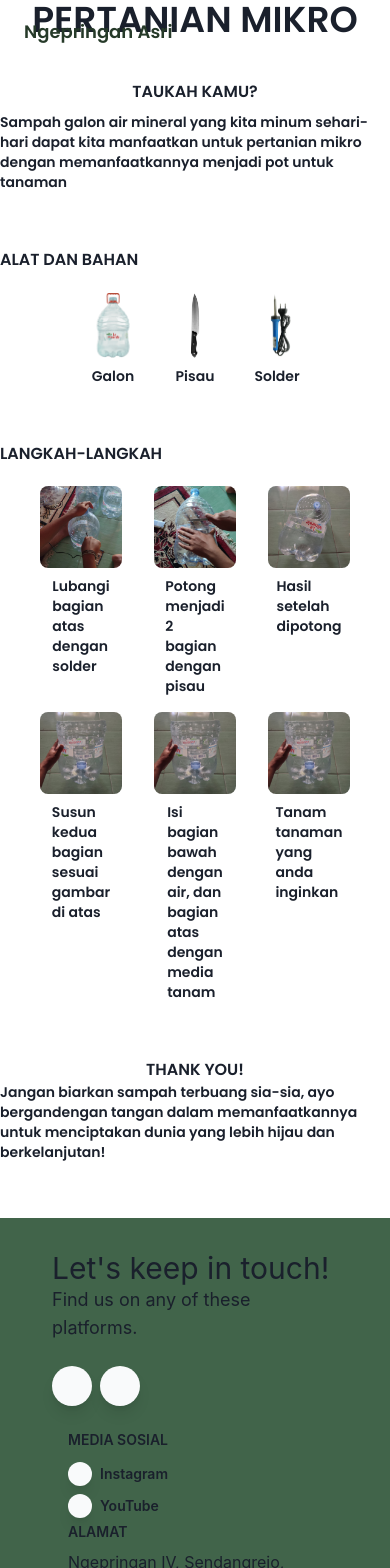
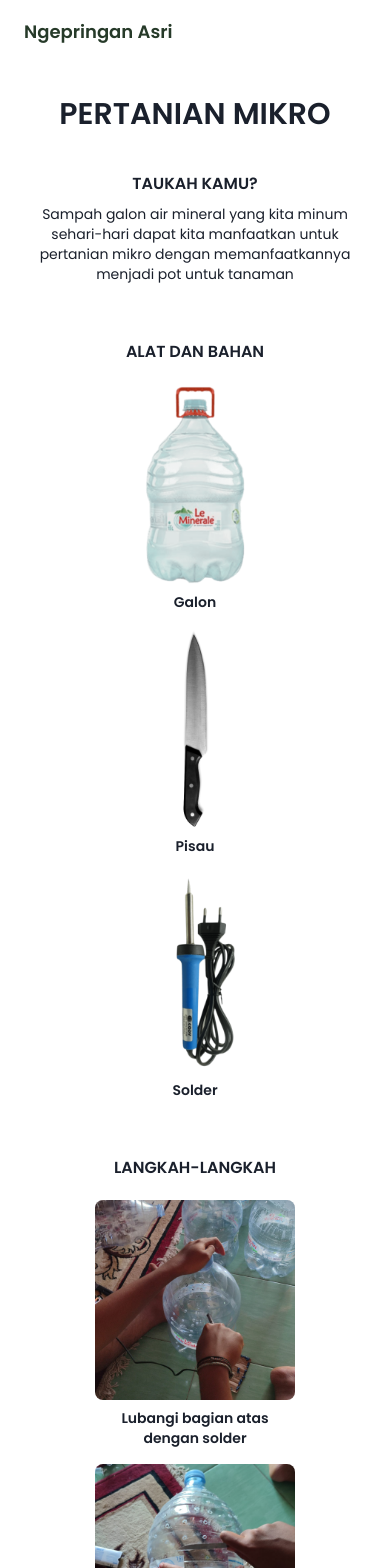
Before and after one commit to mhmd-arif/ngepringan, a React (Vite) app in the folder client/: page /edukasi/pertanianmikro in a window 390 px wide. Shown: the top 1568 px of the page. Built offline with nearby package versions, Linux system fonts and the light colour scheme; some icons are missing.

Commit message:
responsive edupertanian

```diff
--- a/client/src/pages/blog/EduPertanianMikro.jsx
+++ b/client/src/pages/blog/EduPertanianMikro.jsx
@@ -19,13 +19,13 @@ const EduPertanianMikro = () => {
       <Navbar />
       <div
         id="Body"
-        className=" w-full flex flex-col container mx-auto font-poppins items-center lg:text-center lg:mt-32 font-bold max-w-5xl"
+        className=" w-full flex flex-col container mx-auto font-poppins items-center lg:text-center lg:mt-32 mt-24  font-bold max-w-5xl"
       >
-        <h1 className="text-4xl mb-10">PERTANIAN MIKRO</h1>
-        <div className="max-w-4xl flex flex-col gap-14">
+        <h1 className="lg:text-4xl text-3xl mb-10">PERTANIAN MIKRO</h1>
+        <div className="max-w-4xl flex flex-col gap-14 mx-5">
           <div className="flex flex-col gap-2 items-center">
             <h2>TAUKAH KAMU?</h2>
-            <p className=" text-sm font-semibold max-w-2xl">
+            <p className=" text-sm text-center lg:font-semibold font-medium max-w-2xl">
               Sampah galon air mineral yang kita minum sehari-hari dapat kita
               manfaatkan untuk pertanian mikro dengan memanfaatkannya menjadi
               pot untuk tanaman
@@ -33,26 +33,26 @@ const EduPertanianMikro = () => {
           </div>
 
           <div>
-            <h2>ALAT DAN BAHAN</h2>
-            <div className="grid grid-cols-3 w-full mt-5 justify-center gap-4 text-sm font-semibold px-20">
+            <h2 className="text-center ">ALAT DAN BAHAN</h2>
+            <div className="grid lg:grid-cols-4 grid-cols-1 w-full mt-5 justify-center gap-4 text-sm font-semibold lg:px-20">
               <div className="flex flex-col items-center gap-2 ">
                 <img
                   src={galon}
-                  className="w-[150px] object-cover rounded-lg transform ease duration-300 hover:scale-[1.02] hover:shadow-md"
+                  className="w-[200px] object-cover rounded-lg transform ease duration-300 hover:scale-[1.02] hover:shadow-md"
                 />
                 <div>Galon</div>
               </div>
               <div className="flex flex-col items-center gap-2 ">
                 <img
                   src={pisau}
-                  className="w-[150px] object-cover rounded-lg transform ease duration-300 hover:scale-[1.02] hover:shadow-md"
+                  className="w-[200px] object-cover rounded-lg transform ease duration-300 hover:scale-[1.02] hover:shadow-md"
                 />
                 <div>Pisau </div>
               </div>
               <div className="flex flex-col items-center gap-2 ">
                 <img
                   src={solder}
-                  className="w-[150px] object-cover rounded-lg transform ease duration-300 hover:scale-[1.02] hover:shadow-md"
+                  className="w-[200px] object-cover rounded-lg transform ease duration-300 hover:scale-[1.02] hover:shadow-md"
                 />
                 <div>Solder</div>
               </div>
@@ -60,46 +60,48 @@ const EduPertanianMikro = () => {
           </div>
 
           <div>
-            <h2>LANGKAH-LANGKAH</h2>
-            <div className="grid grid-cols-3 w-full mt-5 gap-y-4 gap-x-8 text-sm font-semibold px-10">
+            <h2 className="text-center ">LANGKAH-LANGKAH</h2>
+            <div className="grid lg:grid-cols-3 grid-cols-1 w-full mt-5 gap-y-4 gap-x-8 text-sm font-semibold px-10">
               <div className="flex flex-col items-center gap-2">
                 <img
                   src={tani1}
-                  className="w-[150px] object-cover rounded-lg transform ease duration-300 hover:scale-[1.02] hover:shadow-md"
+                  className="w-[200px] object-cover rounded-lg transform ease duration-300 hover:scale-[1.02] hover:shadow-md"
                 />
-                <div className="px-10">Lubangi bagian atas dengan solder</div>
+                <div className="px-10 text-center">
+                  Lubangi bagian atas dengan solder
+                </div>
               </div>
               <div className="flex flex-col items-center gap-2 ">
                 <img
                   src={tani2}
-                  className="w-[150px] object-cover rounded-lg transform ease duration-300 hover:scale-[1.02] hover:shadow-md"
+                  className="w-[200px] object-cover rounded-lg transform ease duration-300 hover:scale-[1.02] hover:shadow-md"
                 />
-                <div className="px-10">
+                <div className="px-10 text-center">
                   Potong menjadi 2 bagian dengan pisau
                 </div>
               </div>
               <div className="flex flex-col items-center gap-2 ">
                 <img
                   src={tani3}
-                  className="w-[150px] object-cover rounded-lg transform ease duration-300 hover:scale-[1.02] hover:shadow-md"
+                  className="w-[200px] object-cover rounded-lg transform ease duration-300 hover:scale-[1.02] hover:shadow-md"
                 />
-                <div className="px-10">Hasil setelah dipotong</div>
+                <div className="px-10 text-center">Hasil setelah dipotong</div>
               </div>
               <div className="flex flex-col items-center gap-2  ">
                 <img
                   src={tani4}
-                  className="w-[150px] object-cover rounded-lg transform ease duration-300 hover:scale-[1.02] hover:shadow-md"
+                  className="w-[200px] object-cover rounded-lg transform ease duration-300 hover:scale-[1.02] hover:shadow-md"
                 />
-                <div className="px-10">
+                <div className="px-10 text-center">
                   Susun kedua bagian sesuai gambar di atas
                 </div>
               </div>
               <div className="flex flex-col items-center gap-2  ">
                 <img
                   src={tani4}
-                  className="w-[150px] object-cover rounded-lg transform ease duration-300 hover:scale-[1.02] hover:shadow-md"
+                  className="w-[200px] object-cover rounded-lg transform ease duration-300 hover:scale-[1.02] hover:shadow-md"
                 />
-                <div className="px-10">
+                <div className="px-10 text-center">
                   Isi bagian bawah dengan air, dan bagian atas dengan media
                   tanam
                 </div>
@@ -107,16 +109,18 @@ const EduPertanianMikro = () => {
               <div className="flex flex-col items-center gap-2  ">
                 <img
                   src={tani4}
-                  className="w-[150px] object-cover rounded-lg transform ease duration-300 hover:scale-[1.02] hover:shadow-md"
+                  className="w-[200px] object-cover rounded-lg transform ease duration-300 hover:scale-[1.02] hover:shadow-md"
                 />
-                <div className="px-10">Tanam tanaman yang anda inginkan</div>
+                <div className="px-10 text-center">
+                  Tanam tanaman yang anda inginkan
+                </div>
               </div>
             </div>
           </div>
 
           <div className="w-full flex flex-col items-center">
             <h2>THANK YOU!</h2>
-            <div className="text-sm font-semibold max-w-2xl ">
+            <div className="text-sm lg:font-semibold font-medium max-w-2xl text-center ">
               Jangan biarkan sampah terbuang sia-sia, ayo bergandengan tangan
               dalam memanfaatkannya untuk menciptakan dunia yang lebih hijau dan
               berkelanjutan!
```
